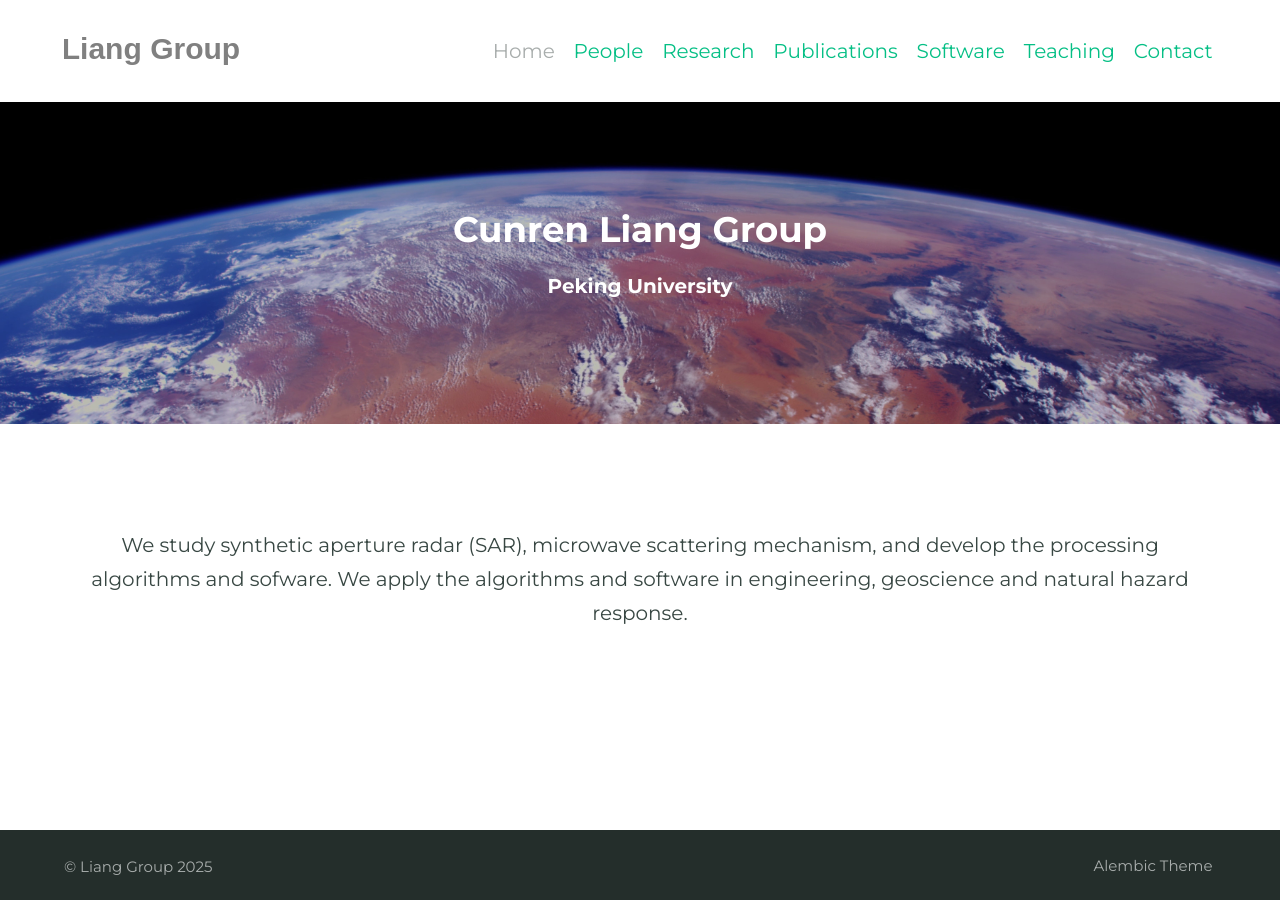
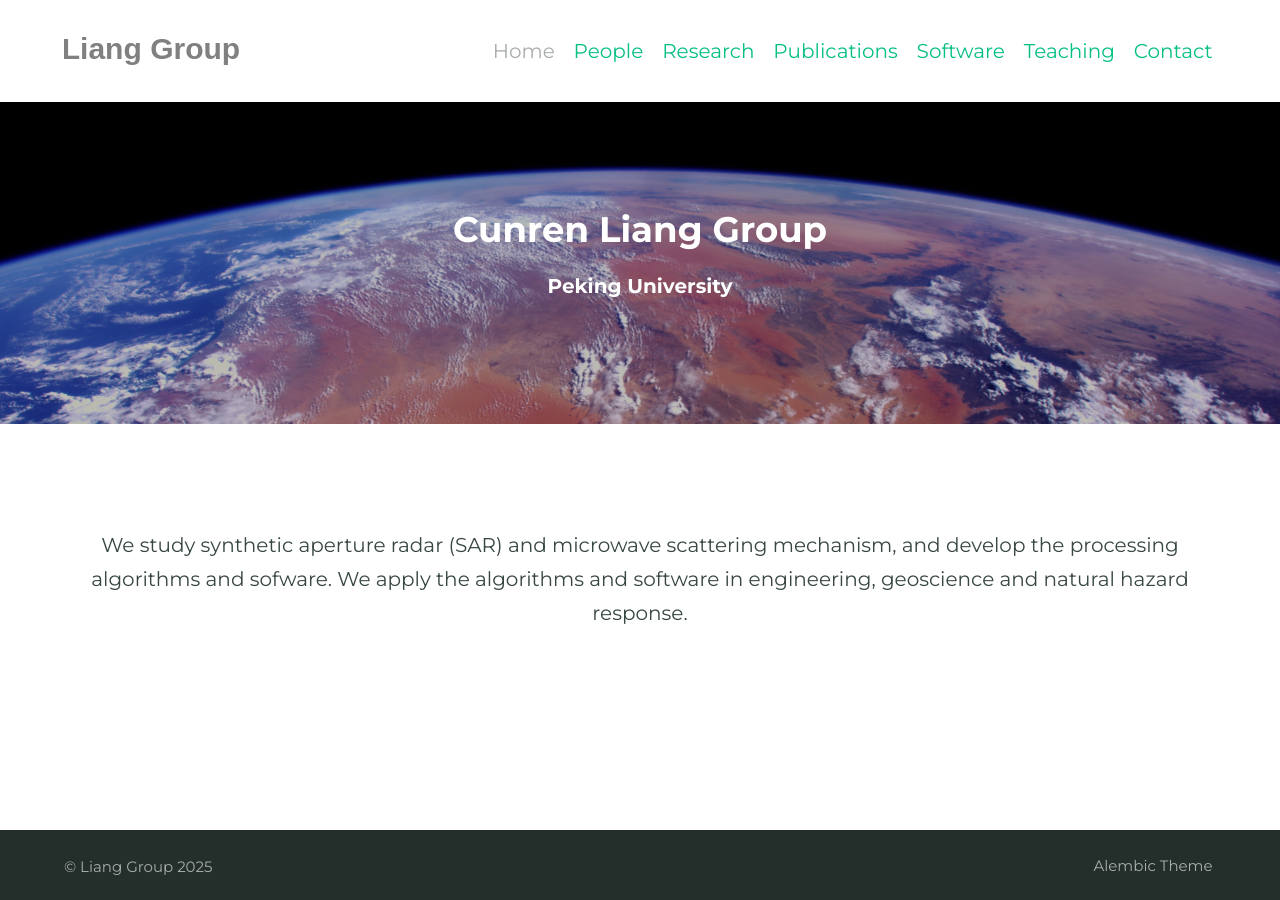
Before and after one commit to CunrenLiang/cunrenliang.github.io, a Jekyll site: the page built from index.md, in a window 1280 px wide. Built offline with Jekyll 4.4.1, drawn with Linux system fonts in a browser that asks for light colours; some web fonts are replaced.

Commit message:
Add files via upload

```diff
--- a/index.md
+++ b/index.md
@@ -9,4 +9,4 @@ feature_image: "assets/images/earth_iss_nasa.jpg"
 <p style="text-align: center;">
 <p style="text-align: center;">
 
-<p style="text-align: center;">We study synthetic aperture radar (SAR), microwave scattering mechanism, and develop the processing algorithms and sofware. We apply the algorithms and software in engineering, geoscience and natural hazard response.
+<p style="text-align: center;">We study synthetic aperture radar (SAR) and microwave scattering mechanism, and develop the processing algorithms and sofware. We apply the algorithms and software in engineering, geoscience and natural hazard response.
```
